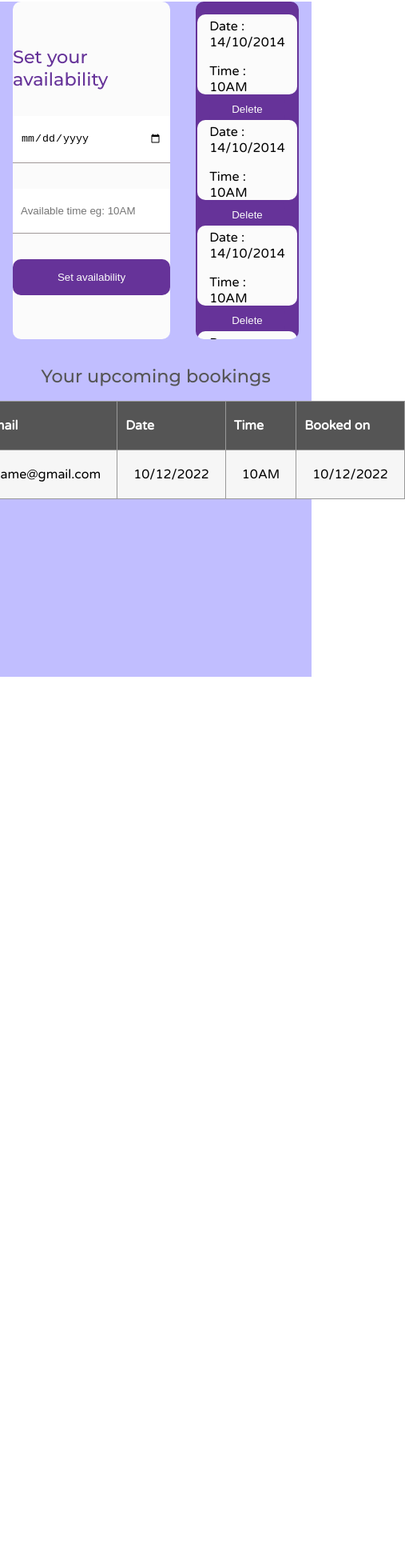
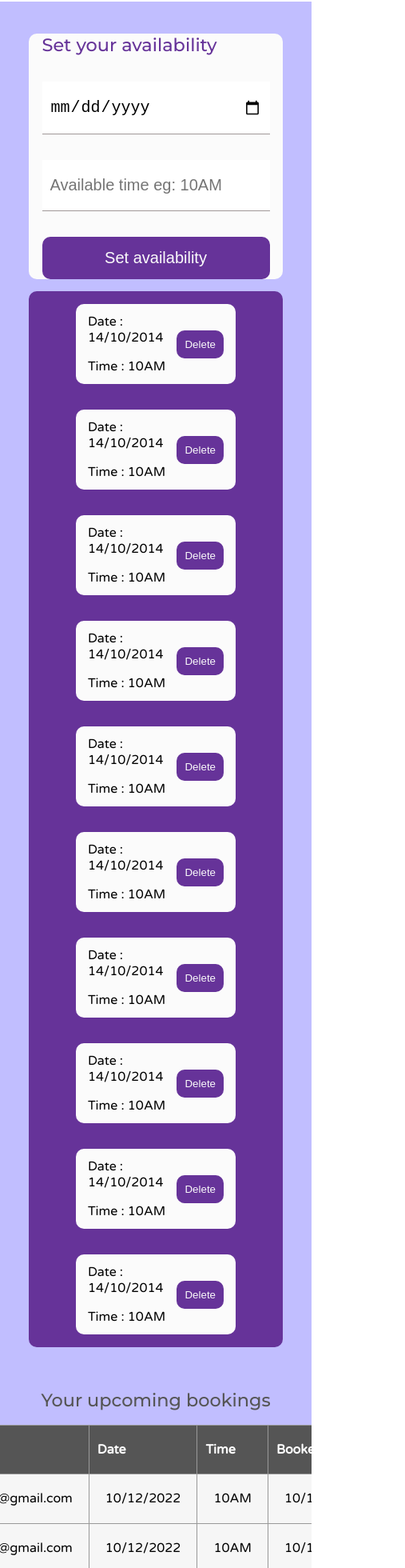
Before and after one commit to Anup4944/appointment-booking-app, a React (Create React App) app in the folder frontend/: page /advisor/home in a window 390 px wide. Shown: the part 22-1982 px from the top of the page at 80% size, 507 px wide, since content can reach past the window. Before the commit the page ends 868 px from the top, so only its background shows below. Built offline with nearby package versions, Linux system fonts and the light colour scheme.

Commit message:
responsive added on all component

```diff
--- a/frontend/src/components/bookings/Bookings.jsx
+++ b/frontend/src/components/bookings/Bookings.jsx
@@ -1,5 +1,6 @@
 import React from "react";
 import "../../styles/booking.scss";
+import { AiFillCloseCircle } from "react-icons/ai";
 
 const Bookings = ({ isClient }) => {
   return (
@@ -15,6 +16,7 @@ const Bookings = ({ isClient }) => {
               <th>Date</th>
               <th>Time</th>
               <th>Booked on</th>
+              <th>Action</th>
             </tr>
 
             <tr>
@@ -23,6 +25,20 @@ const Bookings = ({ isClient }) => {
               <td>10/12/2022</td>
               <td>10AM</td>
               <td>10/12/2022 </td>
+              <td>
+                <AiFillCloseCircle />
+              </td>
+            </tr>
+
+            <tr>
+              <td>Name</td>
+              <td>name@gmail.com</td>
+              <td>10/12/2022</td>
+              <td>10AM</td>
+              <td>10/12/2022 </td>
+              <td>
+                <AiFillCloseCircle />
+              </td>
             </tr>
           </tbody>
         </table>
--- a/frontend/src/styles/advisor.scss
+++ b/frontend/src/styles/advisor.scss
@@ -1,5 +1,6 @@
 @import "fonts";
 @import "colors";
+@import "responsiveWidth";
 
 .advisor {
   display: flex;
@@ -93,3 +94,32 @@
     }
   }
 }
+
+@media screen and (max-width: $extraSmall) {
+  .advisor {
+    padding: 20px 20px;
+    width: 100%;
+    height: 100%;
+    flex-direction: column;
+    gap: 15px;
+  }
+
+  .openAva {
+    margin-top: 20px;
+
+    input,
+    button {
+      font-size: 20px;
+    }
+  }
+
+  .bookingContainer {
+    overflow-y: auto;
+  }
+}
+
+@media screen and (max-width: $small) {
+  .bookingContainer {
+    overflow-y: auto;
+  }
+}
--- a/frontend/src/styles/app.scss
+++ b/frontend/src/styles/app.scss
@@ -16,6 +16,6 @@
 
 @media screen and (max-width: $extraSmall) {
   .main {
-    // display: none;
+    height: 100%;
   }
 }
```
